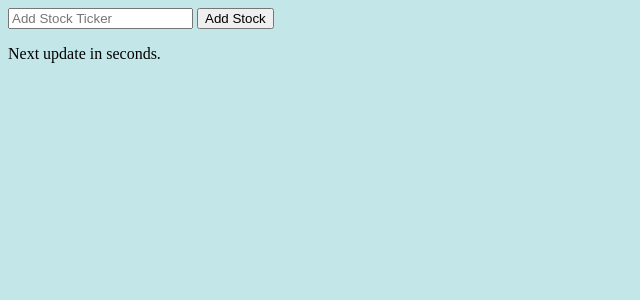
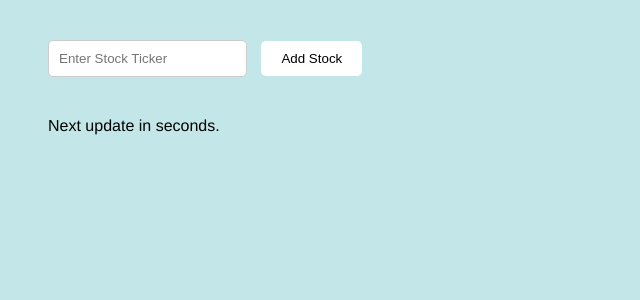
Before and after one commit to syousafz/stock-check, a Python web app: template templates/index.html in a window 1280 px wide. Shown: the top 300 px of the page, without its empty margins (0-640 px from the left). Run offline with Jinja, Linux system fonts and the light colour scheme; the template is opened without the code that fills it, so the values that code supplies are empty.

Commit message:
Edited css

```diff
--- a/templates/index.html
+++ b/templates/index.html
@@ -9,7 +9,7 @@
 </head>
 <body style="background-color:var(--primary-color);">
     <form id="add-ticker-form">
-        <input type="text" id="new-ticker" placeholder="Add Stock Ticker" required>
+        <input type="text" id="new-ticker" placeholder="Enter Stock Ticker" required>
         <button type="submit">Add Stock</button>
     </form>
     <p id="timer">Next update in <span id="counter"></span> seconds.</p>
--- a/templates/script.js
+++ b/templates/script.js
@@ -11,5 +11,38 @@ function startUpdateCycle() : void {
             updatePrices();
             counter = 10;
         }
-    })
+    }, timeout : 1000)
 }
+
+$(document).ready(function () {
+    tickers.forEach(function(ticker : T) {
+        addTickerToGrid();
+    });
+
+    updatePrices();
+
+    $('add-ticker-form').submit(function(e) {
+        e.preventDefault();
+        var newTicker = $('#new-ticker').val().toUpperCase();
+        if (!tickers.includes(newTicker)) {
+            tickers.push(newTicker);
+            localStorage.setItem('tickers', JSON.stringify(tickers))
+            addTickerToGrid(newTicker);
+        }
+        $('new-ticker').val('');
+        updatePrices();
+    });
+
+    $('#tickers-grid').on('click', '.remove-btn', function() {
+        var tickerToRemove = $(this).data('ticker');
+        tickers = tickers.filter(t => t !== tickerToRemove);
+        localStorage.setItem('tickers', JSON.stringify(tickers))
+        $(`#${tickerToRemove}`).remove();
+    });
+
+    startUpdateCycle();
+});
+
+function addTickerToGrid(ticker): void {
+    $('#ticker-grid').append(`<div id="${ticker}" class="stock-box">`)
+}
--- a/templates/styles.css
+++ b/templates/styles.css
@@ -2,7 +2,39 @@ body {
     background-color: #c3e7e8;
 }
 
-:root{
+:root {
     --primary-color: #c3e7e8;
     --secondary-color: #fff;
 }
+#timer {
+    font-size: medium;
+    font-family: Helvetica;
+    margin-left: 40px;
+}
+form {
+    font-family: Helvetica;
+    padding: 20px;
+    margin: 20px;
+}
+#new-ticker {
+    margin-right: 10px;
+}
+input[type="text"] {
+    padding: 10px;
+    border: 1px solid #ccc;
+    border-radius: 5px;
+}
+
+button {
+    padding: 10px 20px;
+    background-color: var(--secondary-color);
+    color: black;
+    border: none;
+    border-radius: 5px;
+    cursor: pointer;
+}
+
+button:hover {
+    background-color: #5a9da3; /* Change color on hover */
+    color: white;
+}
```
